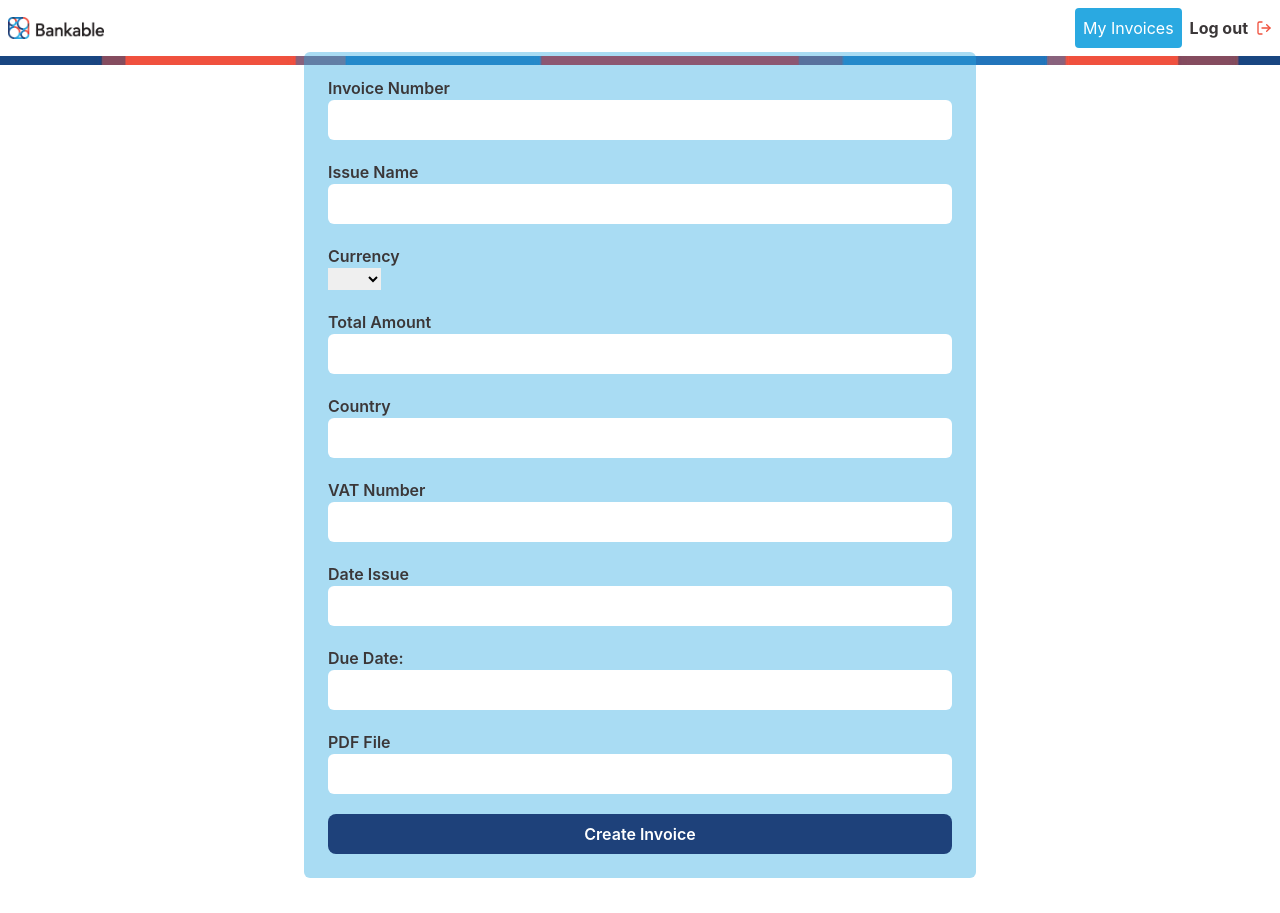
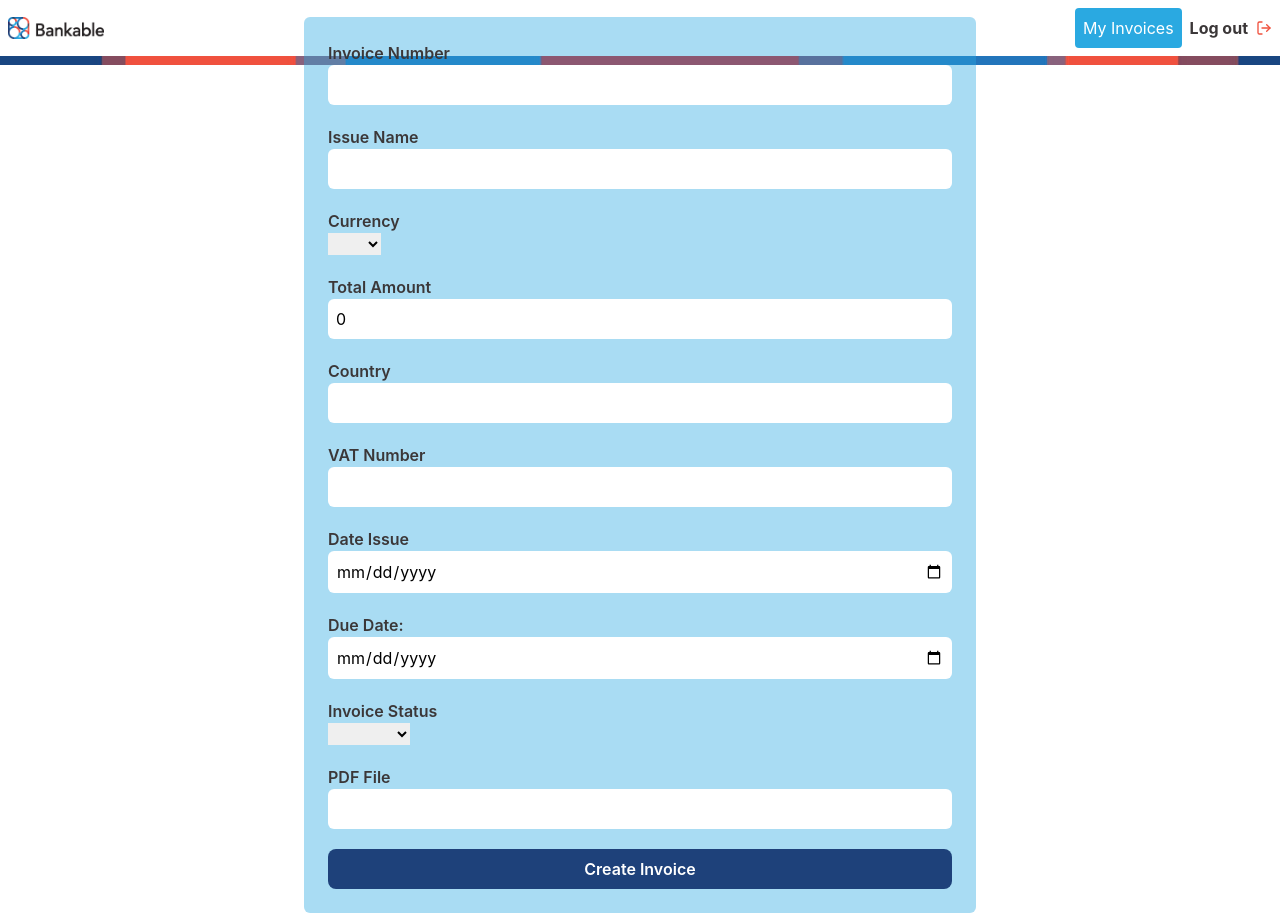
Before and after one commit to Elisa-cf/invoice-app, a Vue app: page / in a window 1280 px wide. Before the commit the page ends 878 px from the top, so only its background shows below. Built offline with nearby package versions, Linux system fonts and the light colour scheme; no server answers; sample sign-in values are in the browser's storage.

Commit message:
refractor code and add functionality in both calendars

```diff
--- a/src/components/InvoiceForm.vue
+++ b/src/components/InvoiceForm.vue
@@ -28,7 +28,7 @@
           class="bg-white w-full rounded-md sm:p-2 p-1 focus:outline-none focus:ring-[#2275BB] focus:ring-2 caret-[#2275BB]"
           required
           type="text"
-          id="clientName"
+          id="issueName"
           v-model="issueName"
         />
       </div>
@@ -44,15 +44,15 @@
       </div>
 
       <div class="flex flex-col justify-center items-start">
-        <label class="text-[#3B3738] font-semibold" for="clientCity"
+        <label class="text-[#3B3738] font-semibold" for="totalAmount"
           >Total Amount</label
         >
         <input
           class="bg-white w-full rounded-md sm:p-2 p-1 focus:outline-none focus:ring-[#2275BB] focus:ring-2 caret-[#2275BB]"
           required
           type="text"
-          id="TotalAmount"
-          v-model="TotalAmount"
+          id="totalAmount"
+          v-model="totalAmount"
         />
       </div>
       <div class="flex flex-col justify-center items-start">
@@ -81,28 +81,44 @@
       </div>
 
       <div class="flex flex-col justify-center items-start">
-        <label class="text-[#3B3738] font-semibold" for="DateIssue"
+        <label for="DateIssue" class="text-[#3B3738] font-semibold"
           >Date Issue</label
         >
         <input
-          disabled
-          type="text"
+          type="date"
+          v-bind:max="today"
           id="DateIssue"
           v-model="DateIssue"
           class="bg-white w-full rounded-md sm:p-2 p-1 focus:outline-none focus:ring-[#2275BB] focus:ring-2 caret-[#2275BB]"
         />
       </div>
       <div class="flex flex-col justify-center items-start">
-        <label class="text-[#3B3738] font-semibold" for="dueDate"
+        <label for="dueDate" class="text-[#3B3738] font-semibold"
           >Due Date:</label
         >
         <input
-          disabled
-          type="text"
+          type="date"
           id="dueDate"
           v-model="dueDate"
           class="bg-white w-full rounded-md sm:p-2 p-1 focus:outline-none focus:ring-[#2275BB] focus:ring-2 caret-[#2275BB]"
+          v-bind:min="today"
         />
+      </div>
+
+      <div class="flex flex-col justify-center items-start">
+        <label class="text-[#3B3738] font-semibold" for="invoicePending"
+          >Invoice Status</label
+        >
+
+        <select
+          required
+          type="text"
+          id="invoicePending"
+          v-model="invoicePending"
+        >
+          <option value="pending">Pending</option>
+          <option value="paid">Paid</option>
+        </select>
       </div>
 
       <div class="flex flex-col justify-center items-start">
@@ -139,16 +155,22 @@ const dateOptions = { year: 'numeric', month: 'short', day: 'numeric' };
 const invoiceNumber = ref(null);
 const currency = ref(null);
 const vatNumber = ref(null);
-const loading = ref(null);
 const country = ref(null);
 const issueName = ref(null);
-const invoiceDateUnix = ref(null);
 const invoiceDate = ref(null);
-const paymentDueDateUnix = ref(null);
 const paymentDueDate = ref(null);
 const invoicePending = ref(null);
-const invoiceTotal = ref(0);
+const totalAmount = ref(0);
 const pdfFile = ref(null);
+const today = ref(getCurrentDate());
+
+function getCurrentDate() {
+  const now = new Date();
+  const year = now.getFullYear();
+  const month = String(now.getMonth() + 1).padStart(2, '0'); // month is 0-indexed
+  const day = String(now.getDate()).padStart(2, '0');
+  return `${year}-${month}-${day}`;
+}
 </script>
 
 <style scoped></style>
```
